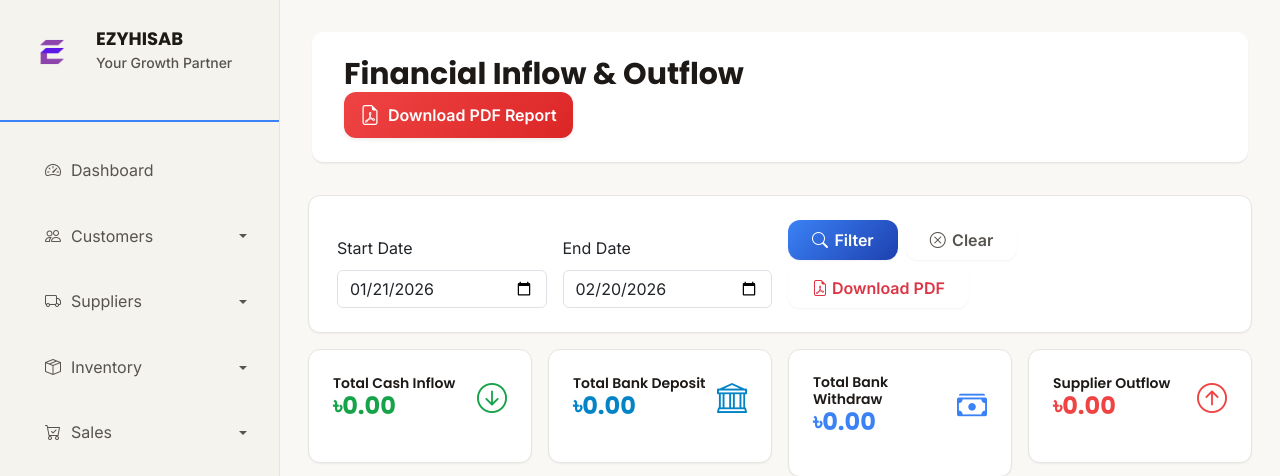
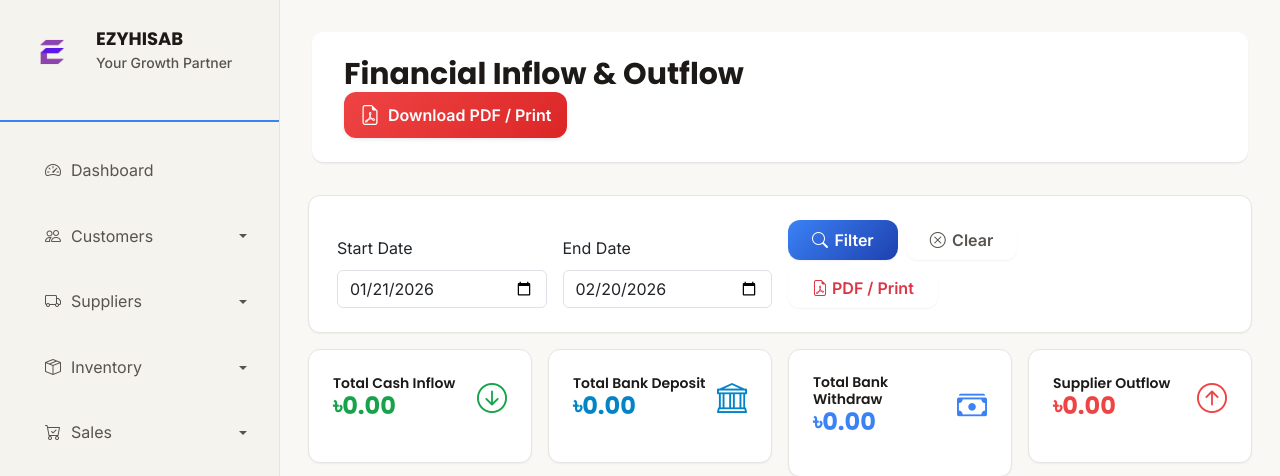
Before and after one commit to giasuddin90/hajiedirsErp, a Django app: page /reports/financial-flow/ in a window 1280 px wide. Shown: the top 476 px of the page. Run offline with Django 4.2, Linux system fonts and the light colour scheme; the visitor is signed in with stand-in values (Sample User, id 1); data that the repository does not hold is empty.

Commit message:
pdf download report

```diff
--- a/core/utils.py
+++ b/core/utils.py
@@ -43,10 +43,21 @@ def html_to_pdf_response(html, filename, content_type='application/pdf'):
     except Exception as e:
         logger.warning("xhtml2pdf PDF failed: %s", e)
 
-    # 3. Return HTML so user can Print -> Save as PDF
+    # 3. Open report in browser and trigger print (user can choose "Save as PDF")
+    print_footer = '''
+    <style>@media print { .print-hint { display: none !important; } }</style>
+    <div class="print-hint" style="margin-top:20px;padding:12px;background:#e8f4fd;border:1px solid #b6d4fe;border-radius:6px;font-size:13px;">
+        Use <strong>Print (Ctrl+P)</strong> and choose "Save as PDF" to save.
+    </div>
+    <script>window.onload = function() { window.print(); };</script>
+    '''
+    if '</body>' in html:
+        html = html.replace('</body>', print_footer + '\n</body>')
+    else:
+        html = html + print_footer
+
     response = HttpResponse(html, content_type='text/html')
-    safe_name = filename.replace('.pdf', '.html')
-    response['Content-Disposition'] = f'attachment; filename="{safe_name}"'
+    response['Content-Disposition'] = 'inline'
     return response
 
 
--- a/templates/reports/bank_account_ledger_report.html
+++ b/templates/reports/bank_account_ledger_report.html
@@ -50,8 +50,9 @@
                             <i class="bi bi-x-circle"></i> Clear
                         </a>
                         <a href="{% url 'reports:download_bank_ledger_pdf' %}?start_date={{ start_date|date:'Y-m-d' }}&end_date={{ end_date|date:'Y-m-d' }}&account={{ account_filter }}"
-                           class="btn btn-outline-danger" title="Download PDF">
-                            <i class="bi bi-file-earmark-pdf"></i> PDF
+                           class="btn btn-outline-danger" title="Open for print or save as PDF"
+                           target="_blank">
+                            <i class="bi bi-file-earmark-pdf"></i> PDF / Print
                         </a>
                     </div>
                 </form>
--- a/templates/reports/financial_flow.html
+++ b/templates/reports/financial_flow.html
@@ -6,9 +6,10 @@
 {% block page_actions %}
 <a class="btn btn-danger d-inline-flex align-items-center gap-2 px-3 py-2 shadow-sm"
    href="{% url 'reports:download_financial_flow_pdf' %}?start_date={{ start_date|date:'Y-m-d' }}&end_date={{ end_date|date:'Y-m-d' }}"
-   title="Download Financial Flow report as PDF for {{ start_date|date:'M d, Y' }} – {{ end_date|date:'M d, Y' }}">
+   title="Download or print Financial Flow report for {{ start_date|date:'M d, Y' }} – {{ end_date|date:'M d, Y' }}"
+   target="_blank">
     <i class="bi bi-file-earmark-pdf fs-5"></i>
-    <span>Download PDF Report</span>
+    <span>Download PDF / Print</span>
 </a>
 {% endblock %}
 
@@ -35,8 +36,9 @@
                         </a>
                         <a href="{% url 'reports:download_financial_flow_pdf' %}?start_date={{ start_date|date:'Y-m-d' }}&end_date={{ end_date|date:'Y-m-d' }}"
                            class="btn btn-outline-danger d-inline-flex align-items-center gap-1"
-                           title="Download this report as PDF for the selected period">
-                            <i class="bi bi-file-earmark-pdf"></i> Download PDF
+                           title="Open report for print or save as PDF"
+                           target="_blank">
+                            <i class="bi bi-file-earmark-pdf"></i> PDF / Print
                         </a>
                     </div>
                 </form>
```
